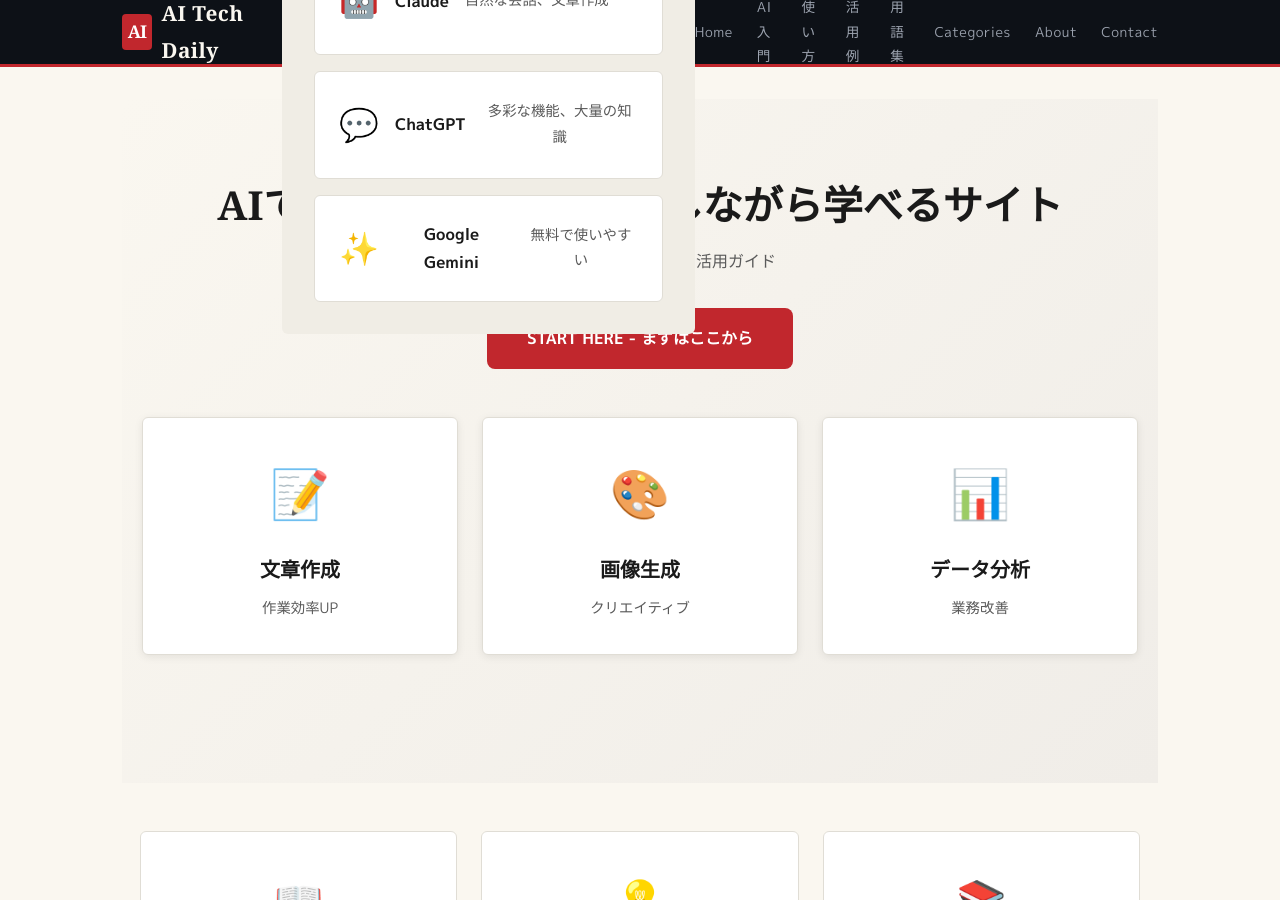
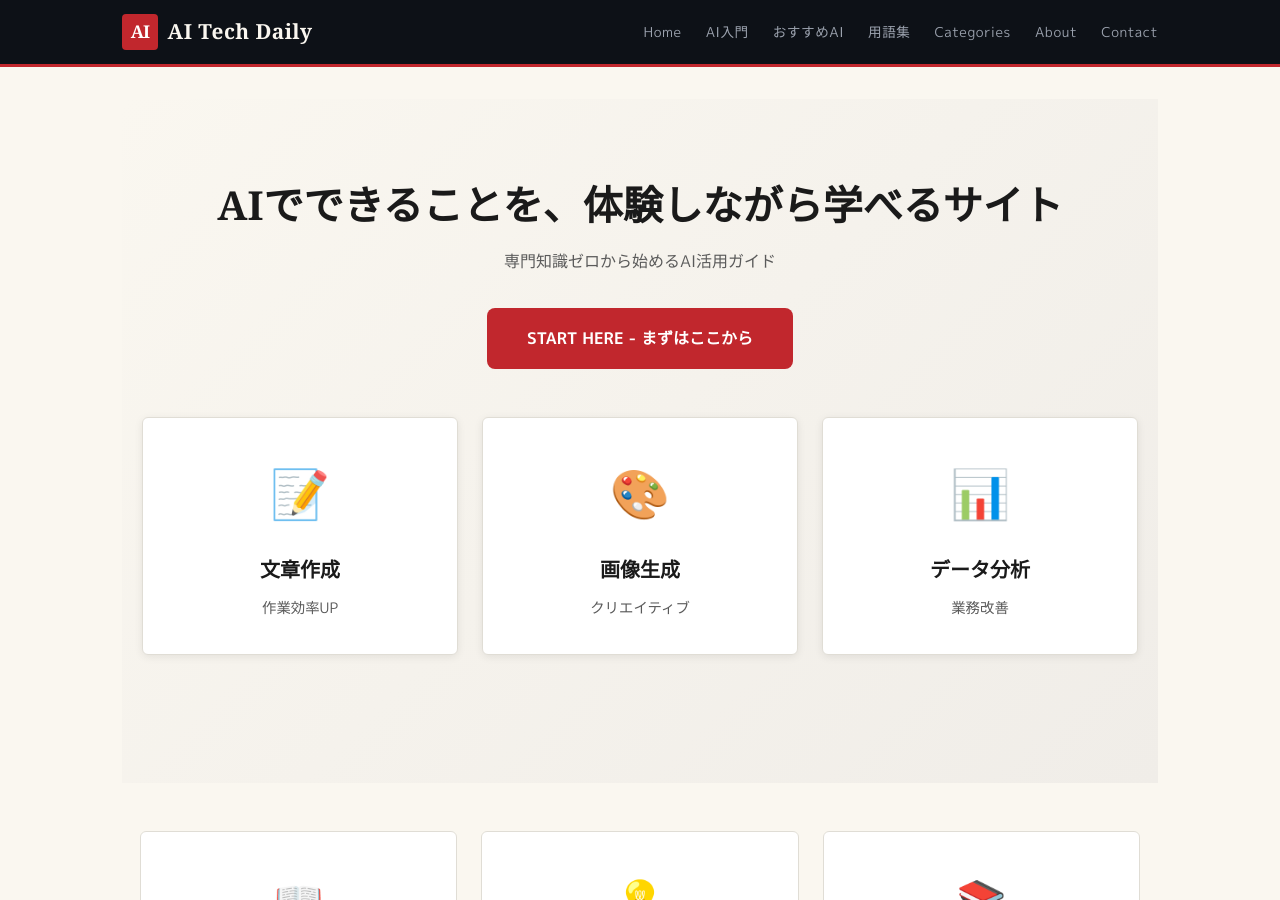
Before and after one commit to yykk1109b-prog/ai-tech-daily, a Jekyll site: the page built from index.md, in a window 1280 px wide and 900 px high. Built offline with Jekyll 4.4.1, drawn with Linux system fonts in a browser that asks for light colours; some web fonts are replaced.

Commit message:
fix: ヘッダーレイアウト修正とおすすめAIページ追加

```diff
--- a/_includes/header.html
+++ b/_includes/header.html
@@ -9,37 +9,10 @@
       <span></span>
       <span></span>
     </button>
-    <!-- チャットボット体験セクション -->
-    <div class="chat-hero">
-      <h2>AIチャットボット体験</h2>
-      <p>まずはここでチャットボットの使い方を試してみましょう</p>
-
-      <div class="recommended-ai">
-        <h3>おすすめするAI</h3>
-        <div class="ai-list">
-          <a href="https://claude.ai" target="_blank" rel="noopener">
-            <span class="ai-icon">🤖</span>
-            <span class="ai-name">Claude</span>
-            <span class="ai-desc">自然な会話、文章作成</span>
-          </a>
-          <a href="https://chat.openai.com" target="_blank" rel="noopener">
-            <span class="ai-icon">💬</span>
-            <span class="ai-name">ChatGPT</span>
-            <span class="ai-desc">多彩な機能、大量の知識</span>
-          </a>
-          <a href="https://gemini.google.com" target="_blank" rel="noopener">
-            <span class="ai-icon">✨</span>
-            <span class="ai-name">Google Gemini</span>
-            <span class="ai-desc">無料で使いやすい</span>
-          </a>
-        </div>
-      </div>
-    </div>
     <nav class="site-nav" id="site-nav" role="navigation" aria-label="Primary">
       <a href="{{ '/' | relative_url }}">Home</a>
       <a href="{{ '/beginner' | relative_url }}">AI入門</a>
-      <a href="{{ '/guides' | relative_url }}">使い方</a>
-      <a href="{{ '/examples' | relative_url }}">活用例</a>
+      <a href="{{ '/recommended-ai' | relative_url }}">おすすめAI</a>
       <a href="{{ '/glossary' | relative_url }}">用語集</a>
       <a href="{{ '/categories' | relative_url }}">Categories</a>
       <a href="{{ '/about' | relative_url }}">About</a>
```
Also changed, not shown: recommended-ai.md (added, +32 -0 lines).
